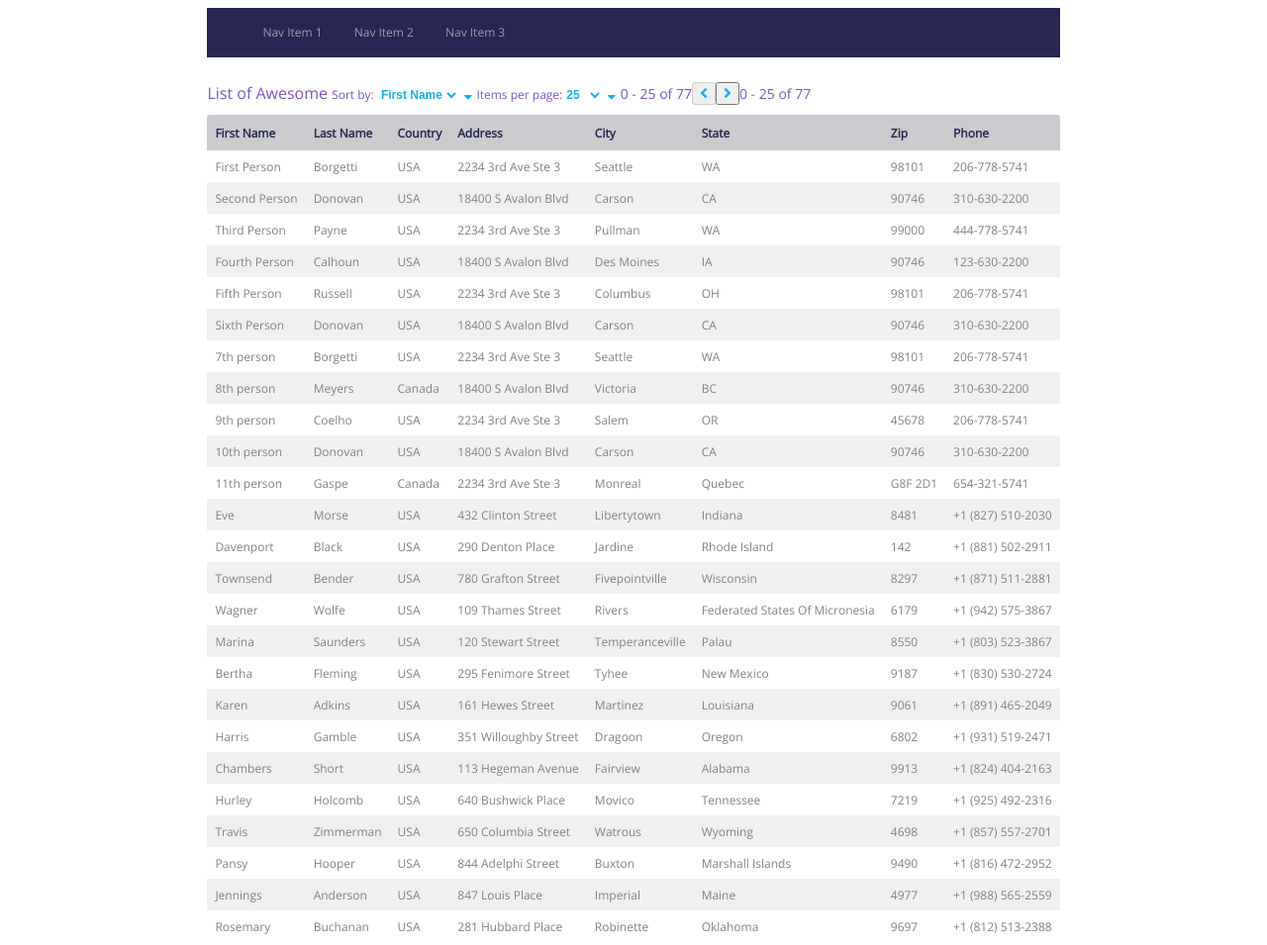
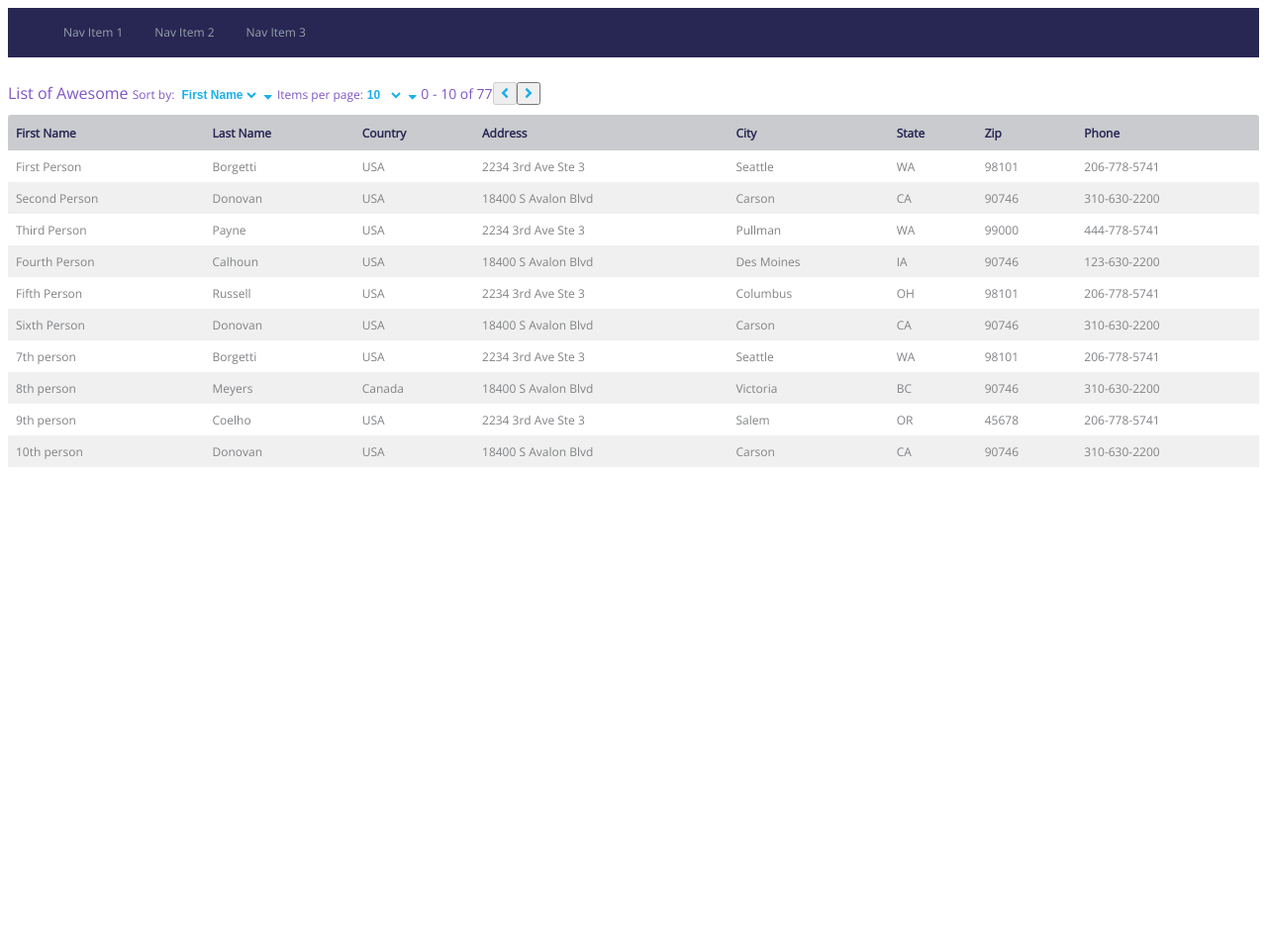
Before and after one commit to rickets100/react-pagination, a React app: page / in a window 1280 px wide. Shown: the whole page at 99% size. After the commit the page ends 800 px from the top, so only its background shows below. Built offline with nearby package versions, Linux system fonts and the light colour scheme.

Commit message:
removed some of the old pagination code

```diff
--- a/src/components/app.js
+++ b/src/components/app.js
@@ -17,7 +17,7 @@ class App extends Component {
               headers = {['First Name', 'Last Name', 'Country', 'Address', 'City', 'State', 'Zip', 'Phone']}
               increments={[5, 10, 25, 50, 75, 100]}
               pageIndex={0}
-              pageSize={25}
+              pageSize={10}
             />
           </div>;
   }//render
--- a/src/components/app.scss
+++ b/src/components/app.scss
@@ -12,6 +12,10 @@ body {
   font-family: $font;
 }
 
+#root{
+  width:100%;
+}
+
 h1 {
   color: $blue-dropdown;
 }
--- a/src/components/table.js
+++ b/src/components/table.js
@@ -12,7 +12,7 @@ class Table extends Component {
     this.changeSortOn = this.changeSortOn.bind(this);
 
     let {data, fields, headers, increments, pageIndex, pageSize, sortOn, sortDir} = this.props;
-    let firstItemIndex, lastItemIndex
+    let firstItemNum, lastItemNum
     let length = data.length
 
     if (!fields && (length > 0)){
@@ -28,18 +28,20 @@ class Table extends Component {
     }
 
     if (!pageIndex) {
-      firstItemIndex = 0;
-      lastItemIndex = Math.min(pageSize, length)
+      firstItemNum = 1;
+      lastItemNum = Math.min(pageSize, length)
     } else {
       let onLastPage = ((pageIndex * pageSize) + pageSize) > length
-      firstItemIndex = pageSize * pageIndex
-      lastItemIndex = (onLastPage) ? (length) : (pageSize + firstItemIndex)
+      firstItemNum = (pageSize * pageIndex) + 1
+      lastItemNum = (onLastPage) ? (length) : (pageSize + firstItemNum)
     }
+    console.log('originally, firstItemNum is', firstItemNum);
+    console.log('originally, lastItemNum is', lastItemNum);
 
     this.state = {
       fields:           fields,
-      firstItemIndex:   firstItemIndex,
-      lastItemIndex:    lastItemIndex,
+      firstItemNum:   firstItemNum,
+      lastItemNum:    lastItemNum,
       headers:          headers,
       increments:       increments,
       pageIndex:        pageIndex,
@@ -50,16 +52,18 @@ class Table extends Component {
   }//constructor
 
   get startIndex() {
-    this.state.firstItemIndex = this.state.pageIndex*this.state.pageSize
+    console.log("WAS", this.state.firstItemNum)
+    this.state.firstItemNum = this.state.pageIndex*this.state.pageSize
+    console.log("NOW", this.state.firstItemNum)
     return this.state.pageIndex*this.state.pageSize
   }
 
   get endIndex() {
     let onLastPage = (this.startIndex + this.state.pageSize) > this.numberOfItems
     if (onLastPage) {
-      this.state.lastItemIndex = this.numberOfItems
+      this.state.lastItemNum = this.numberOfItems
     } else {
-      this.state.lastItemIndex = this.state.firstItemIndex + this.state.pageSize
+      this.state.lastItemNum = this.state.firstItemNum + this.state.pageSize
     }
     return (onLastPage) ?  (this.numberOfItems) : (this.startIndex + this.state.pageSize)
   }
@@ -83,7 +87,7 @@ class Table extends Component {
   }
 
   get currentPage() {
-    let foocurrPage = this.props.data.slice(this.firstItemIndex, this.lastItemIndex)
+    let foocurrPage = this.props.data.slice(this.firstItemNum, this.lastItemNum)
     let currPage = this.props.data.slice(this.startIndex, this.endIndex)
     return currPage
   }
@@ -108,14 +112,15 @@ class Table extends Component {
 
   changeItemsPerPage(event) {
     let newValue = parseInt(event.target.value);
-    let targetPage = this.findPageByItemIndex(this.state.firstItemIndex, newValue)
+    console.log('-----this.state.firstItemNum', this.state.firstItemNum);
+    let targetPage = this.findPageByItemIndex(this.state.firstItemNum, newValue)
     console.log('targetpage', targetPage);
     this.setState((prevState, props) => {
       let foo = {
         pageSize: newValue,
         pageIndex: targetPage,
-        firstItemIndex: prevState.firstItemIndex,
-        lastItemIndex: Math.min(prevState.firstItemIndex + newValue, this.numberOfItems)
+        firstItemNum: prevState.firstItemNum,
+        lastItemNum: Math.min(prevState.firstItemNum + newValue, this.numberOfItems)
       }
       console.log('foo:',foo)
       return foo
@@ -176,6 +181,7 @@ class Table extends Component {
         let field = this.state.fields[i];
         cells.push(<td key={field+i}>{obj[field]}</td>)
       }
+
       return <tr key={i}>{cells}</tr>;
     })//map
 
@@ -196,10 +202,9 @@ class Table extends Component {
             </select>
 
             <i className="fas fa-sort-down fa-fw arrow"></i>
-            <span className="page-range">{this.startIndex} - {this.endIndex}</span><span>  of </span><span>{this.numberOfItems}</span>
+            <span className="page-range">{this.state.firstItemNum} - {this.state.lastItemNum}</span><span>  of </span><span>{this.numberOfItems}</span>
             <button onClick={() => this.pageBack()} disabled={!this.hasPreviousPage}><i id="prev-arrow" className="fas fa-angle-left arrow page-arrow"></i></button>
             <button onClick={() => this.pageForward()} disabled={!this.hasNextPage}><i id="next-arrow" className="fas fa-angle-right arrow page-arrow"></i></button>
-            <span className="page-range">{this.state.firstItemIndex} - {this.state.lastItemIndex}</span><span>  of </span><span>{this.numberOfItems}</span>
 
           </div>
         </div>
```
